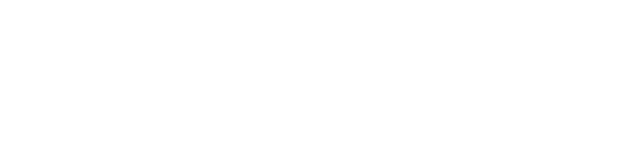
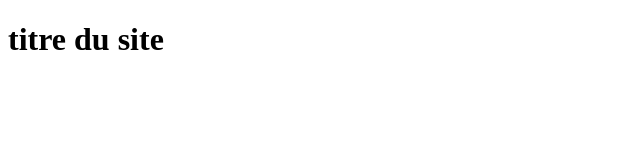
Before and after one commit to AlbanChatelet/TP-DEV, a plain HTML site: page index.html in a window 1280 px wide. Shown: the whole page, without its empty margins (0-640 px from the left). Drawn offline with Linux system fonts and the light colour scheme.

Commit message:
ajout titre

```diff
--- a/index.html
+++ b/index.html
@@ -6,6 +6,7 @@
     <title>Document</title>
 </head>
 <body>
+    <h1>titre du site</h1>
 
 </body>
 </html>
```
